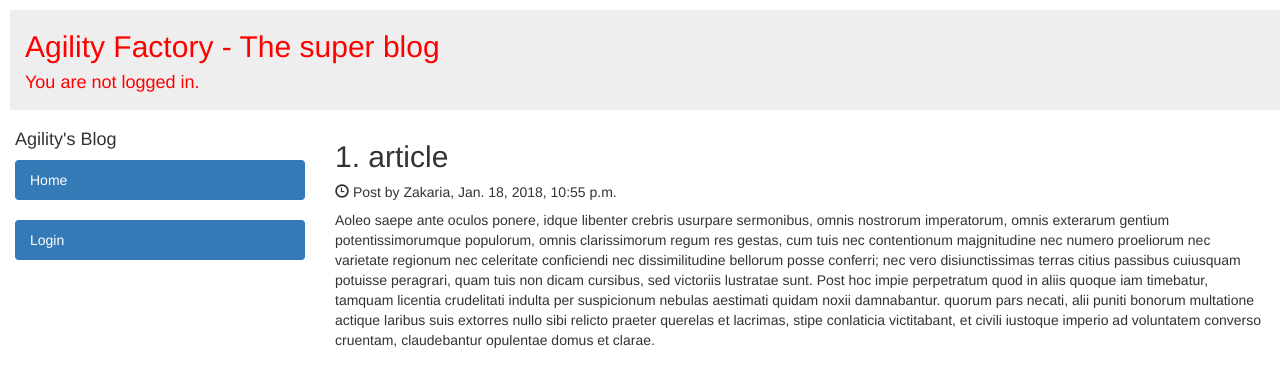
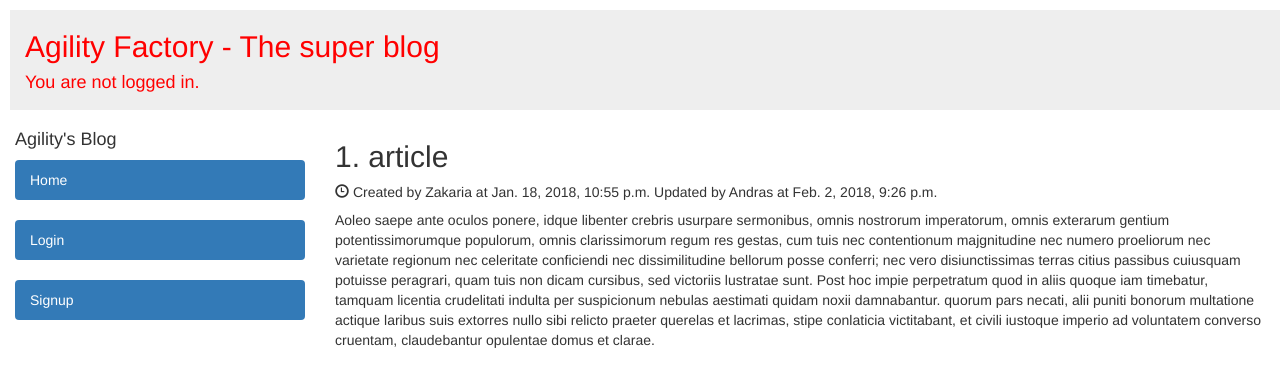
Before and after one commit to bandris342/AgilDjango, a Django app: a page that uses articles/templates/articles/base.html in a window 1280 px wide. Shown: the top 387 px of the page. Run offline with Django 3.2, Linux system fonts and the light colour scheme; data comes from the database, SQL or seed files in the repository; both versions use the stored data as it was after the commit; some libraries are stand-ins or nearby versions.

Commit message:
Add Signup function

```diff
--- a/articles/templates/articles/DetailArticle.html
+++ b/articles/templates/articles/DetailArticle.html
@@ -3,7 +3,10 @@
 
 {% block content %}
     <h2>{{ article.title }}</h2>
-    <h5><span class="glyphicon glyphicon-time"></span> Post by {{ article.author }}, {{ article.created_at }}</h5>
+      <h5><span class="glyphicon glyphicon-time"></span> Created by {{ article.author }} at {{ article.created_at }}
+      {% if article.is_updated %}
+          Updated by {{ article.updatedby }} at {{ article.updated_at }}
+      {% endif %}</h5>
     <p>{{ article.description}}</p>
     <br><br>
     {% if user.is_authenticated %}
--- a/articles/templates/articles/ListArticles.html
+++ b/articles/templates/articles/ListArticles.html
@@ -4,7 +4,7 @@
 {% block content %}
     {% for article in articles %}
       <h2>{{ article.title }}</h2>
-      <h5><span class="glyphicon glyphicon-time"></span> Created by {{ article.author }}, Created at {{ article.created_at }}
+      <h5><span class="glyphicon glyphicon-time"></span> Created by {{ article.author }} at {{ article.created_at }}
       {% if article.is_updated %}
           Updated by {{ article.updatedby }} at {{ article.updated_at }}
       {% endif %}</h5>
--- a/articles/templates/articles/base.html
+++ b/articles/templates/articles/base.html
@@ -35,7 +35,8 @@
         {% if user.is_authenticated %}
            <li class="active"><a href="{% url 'logout' %}">Logout</a></li>
         {% else %}
-           <li class="active"><a href="{% url 'login' %}">Login</a></li>
+           <li class="active"><a href="{% url 'login' %}">Login</a></li><br>
+           <li class="active"><a href="{% url 'signup' %}">Signup</a></li>
         {% endif %}
       </ul><br>
 
--- a/articles/views.py
+++ b/articles/views.py
@@ -1,6 +1,8 @@
 from django.shortcuts import render, get_object_or_404
 from django.utils import timezone
 from django.contrib.auth.decorators import login_required
+from django.contrib.auth.forms import UserCreationForm
+from django.contrib.auth import login, authenticate
 from .models import Articles
 from .forms import PostForm
 
@@ -55,3 +57,15 @@ def article_delete(request, pk):
     article.delete()
     context = {"message": message}
     return render(request, 'articles/Message.html', context)
+
+def signup(request):
+    if request.method == 'POST':
+        form = UserCreationForm(request.POST)
+        if form.is_valid():
+            form.save()
+            message = "New user succesfully created."
+            context = {"message": message}
+            return render(request, 'articles/Message.html', context)
+    else:
+        form = UserCreationForm()
+    return render(request, 'registration/signup.html', {'form': form})
--- a/webapp/urls.py
+++ b/webapp/urls.py
@@ -24,4 +24,5 @@ urlpatterns = [
     url(r'^articles/', include('articles.urls', namespace="articles"), name="articles"),
     url(r'^login/$', auth_views.login, name='login'),
     url(r'^logout/$', auth_views.logout, {'next_page': 'home'}, name='logout'),
+    url(r'^signup/$', views.signup, name='signup'),
 ]
```
Also changed, not shown: articles/templates/registration/signup.html (added, +10 -0 lines), db.sqlite3.
